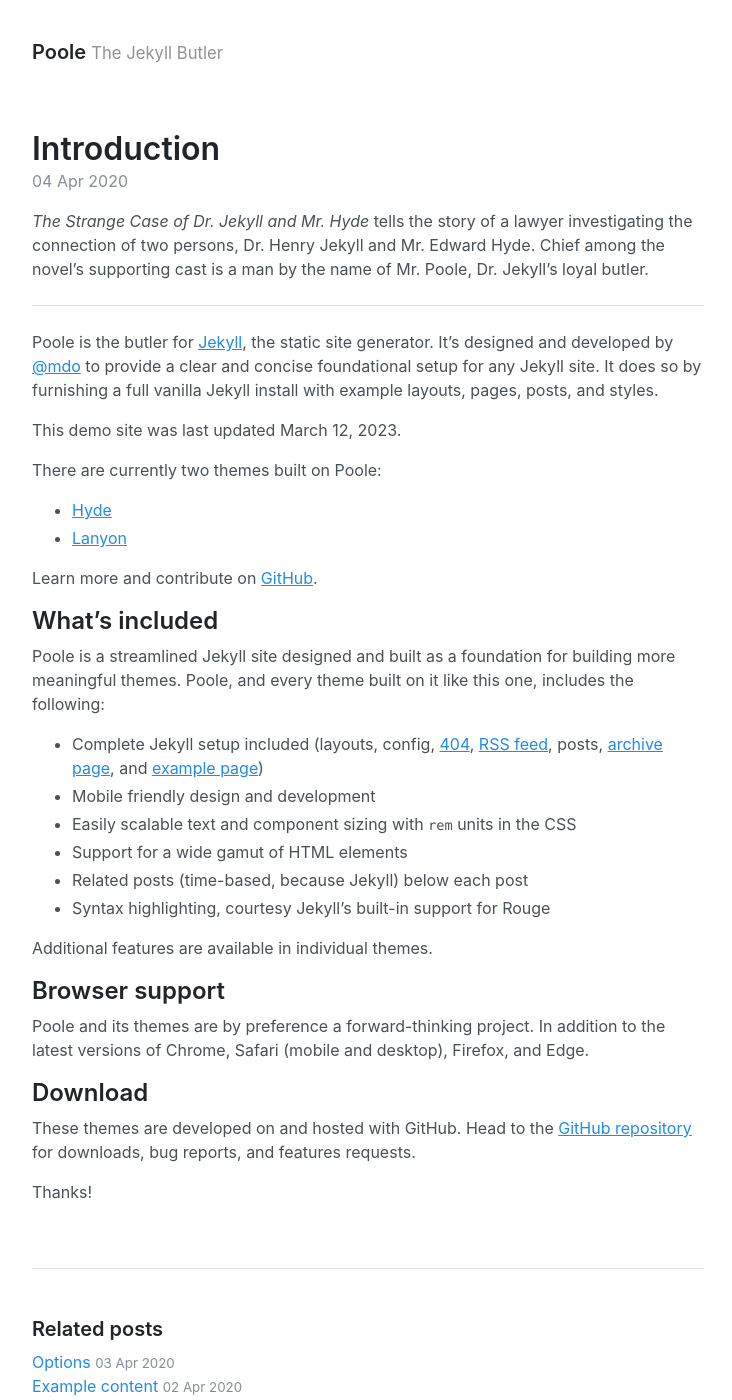
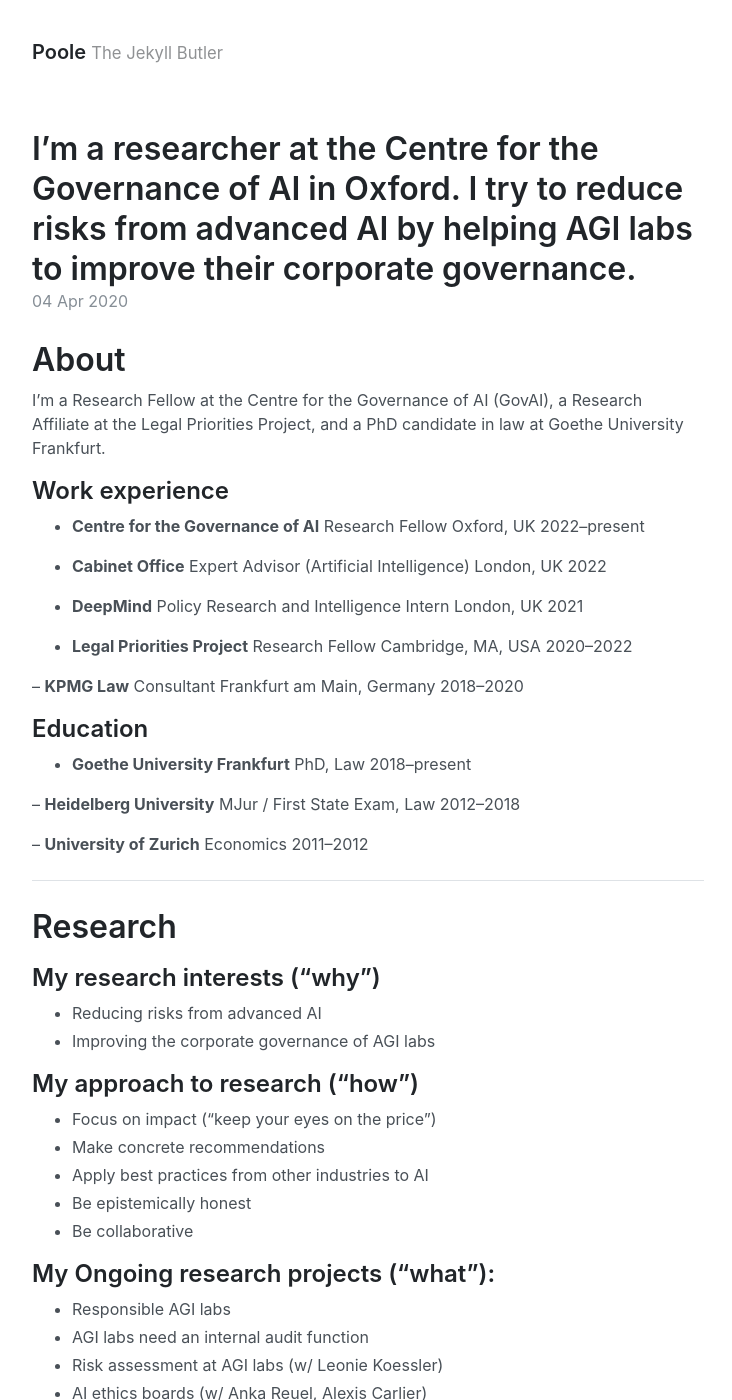
Before and after one commit to jonasschuett/jonasschuett.github.io, a Jekyll site: the page built from _posts/2020-04-04-introduction.md, in a window 1280 px wide and 1400 px high. Shown: the whole window, without its empty margins (272-1004 px from the left). Built offline with Jekyll 4.4.1, drawn with Linux system fonts in a browser that asks for light colours; some of the changed text lies outside the part shown.

Commit message:
Update 2020-04-04-introduction.md

```diff
--- a/_posts/2020-04-04-introduction.md
+++ b/_posts/2020-04-04-introduction.md
@@ -1,42 +1,120 @@
 ---
 layout: post
-title: Introduction
+title: I’m a researcher at the Centre for the Governance of AI in Oxford. I try to reduce risks from advanced AI by helping AGI labs to improve their corporate governance.
 ---
 
-*The Strange Case of Dr. Jekyll and Mr. Hyde* tells the story of a lawyer investigating the connection of two persons, Dr. Henry Jekyll and Mr. Edward Hyde. Chief among the novel's supporting cast is a man by the name of Mr. Poole, Dr. Jekyll's loyal butler.
+# About
+I’m a Research Fellow at the Centre for the Governance of AI (GovAI), a Research Affiliate at the Legal Priorities Project, and a PhD candidate in law at Goethe University Frankfurt.
 
------
+## Work experience
+- **Centre for the Governance of AI**
+Research Fellow
+Oxford, UK
+2022–present
 
-Poole is the butler for [Jekyll](http://jekyllrb.com), the static site generator. It's designed and developed by [@mdo](https://twitter.com/mdo) to provide a clear and concise foundational setup for any Jekyll site. It does so by furnishing a full vanilla Jekyll install with example layouts, pages, posts, and styles.
+- **Cabinet Office**
+Expert Advisor (Artificial Intelligence)
+London, UK
+2022
 
-This demo site was last updated {{ site.time | date: "%B %d, %Y" }}.
+- **DeepMind**
+Policy Research and Intelligence Intern
+London, UK
+2021
 
-There are currently two themes built on Poole:
+- **Legal Priorities Project**
+Research Fellow
+Cambridge, MA, USA
+2020–2022
 
-* [Hyde](http://hyde.getpoole.com)
-* [Lanyon](http://lanyon.getpoole.com)
+– **KPMG Law**
+Consultant
+Frankfurt am Main, Germany
+2018–2020
 
-Learn more and contribute on [GitHub]({{ site.github.repo }}).
+## Education
+- **Goethe University Frankfurt**
+PhD, Law
+2018–present
 
-## What's included
+– **Heidelberg University**
+MJur / First State Exam, Law
+2012–2018
 
-Poole is a streamlined Jekyll site designed and built as a foundation for building more meaningful themes. Poole, and every theme built on it like this one, includes the following:
+– **University of Zurich**
+Economics
+2011–2012
 
-* Complete Jekyll setup included (layouts, config, [404]({{ '404.html' | relative_url }}), [RSS feed]({{ 'atom.xml' | relative_url }}), posts, [archive page]({{ 'archive' | relative_url }}), and [example page]({{ 'about' | relative_url }}))
-* Mobile friendly design and development
-* Easily scalable text and component sizing with `rem` units in the CSS
-* Support for a wide gamut of HTML elements
-* Related posts (time-based, because Jekyll) below each post
-* Syntax highlighting, courtesy Jekyll's built-in support for Rouge
+---
 
-Additional features are available in individual themes.
+# Research
 
-## Browser support
+## My research interests (“why”)
+- Reducing risks from advanced AI
+- Improving the corporate governance of AGI labs
 
-Poole and its themes are by preference a forward-thinking project. In addition to the latest versions of Chrome, Safari (mobile and desktop), Firefox, and Edge.
+## My approach to research (“how”)
+- Focus on impact (“keep your eyes on the price”)
+- Make concrete recommendations
+- Apply best practices from other industries to AI
+- Be epistemically honest
+- Be collaborative
 
-## Download
+## My Ongoing research projects (“what”):
+- Responsible AGI labs
+- AGI labs need an internal audit function
+- Risk assessment at AGI labs (w/ Leonie Koessler)
+- AI ethics boards (w/ Anka Reuel, Alexis Carlier)
+- Board governance at AGI labs (w/ Nikhil Mulani, John Bridge)
 
-These themes are developed on and hosted with GitHub. Head to the [GitHub repository]({{ site.github.repo }}) for downloads, bug reports, and features requests.
+---
 
-Thanks!
+# Publications
+- Auditing large language models: A three-layered approach
+Jakob Mökander, Jonas Schuett, Hannah R. Kirk, Luciano Floridi
+2023, February 16
+arXiv:2302.08500
+https://arxiv.org/abs/2302.08500
+
+- Risk management in the Artificial Intelligence Act
+Jonas Schuett
+2023, February 8
+European Journal of Risk Regulation
+https://doi.org/10.1017/err.2023.1
+
+- Three lines of defense against risks from AI
+Jonas Schuett
+2022, December 16
+arXiv:2212.08364
+https://arxiv.org/abs/2212.08364
+
+- Defining the scope of AI regulations
+Jonas Schuett
+2022, November 22
+Law, Innovation and Technology
+https://doi.org/10.1080/17579961.2023.2184135
+
+- Corporate governance of artificial intelligence in the public interest
+Peter Cihon, Jonas Schuett, Seth D. Baum
+2021, July 5
+Information
+https://doi.org/10.3390/info12070275
+
+- AI certification: Advancing ethical practice by reducing information asymmetries
+Peter Cihon, Moritz J. Kleinaltenkamp, Jonas Schuett, Seth D. Baum
+2021, May 10
+IEEE Transactions on Technology and Society
+https://doi.org/10.1109/TTS.2021.3077595 [arXiv]
+
+---
+
+## Contac
+Find my research:
+- [ORCID](https://orcid.org/0000-0001-7154-5049)
+- [Google Scholar](https://scholar.google.com/citations?user=iZXltDgAAAAJ&hl=en&oi=ao)
+- [SSRN](https://papers.ssrn.com/sol3/cf_dev/AbsByAuth.cfm?per_id=3705327)
+
+Contact:
+- https://twitter.com/jonasschuett
+- https://www.linkedin.com/in/jonasschuett
+- jonas.schuett@governance.ai
```
